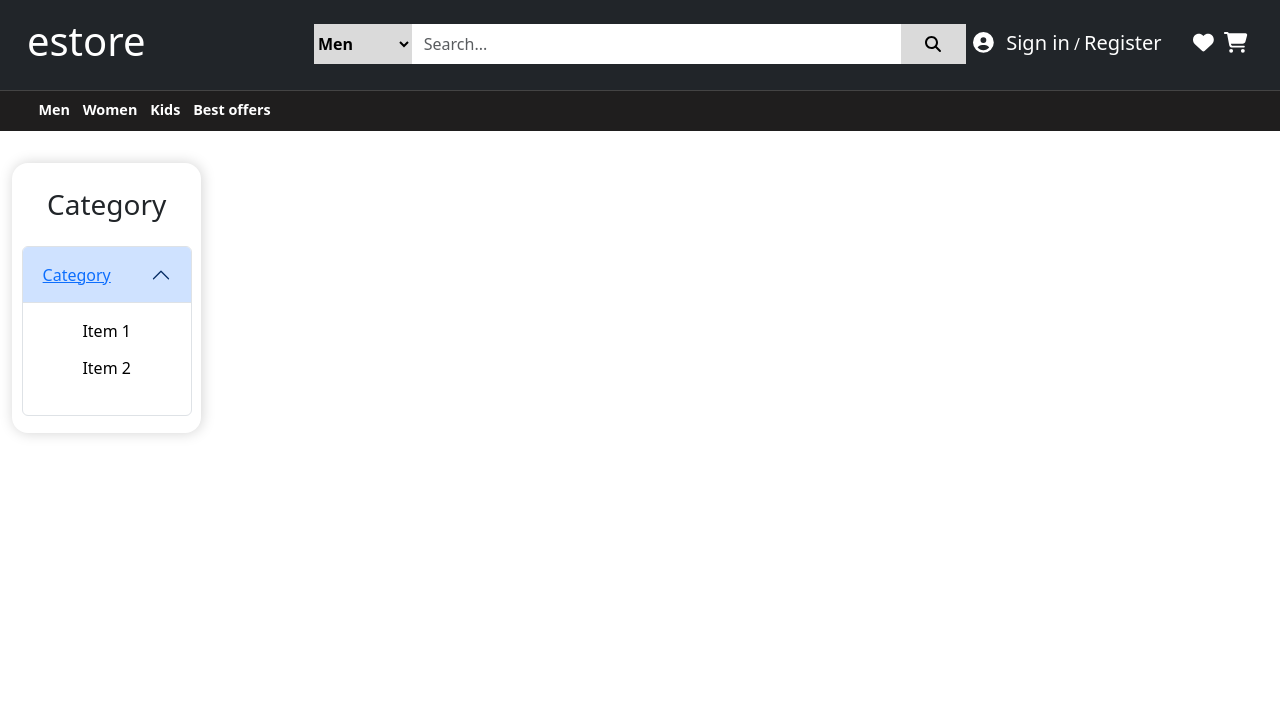
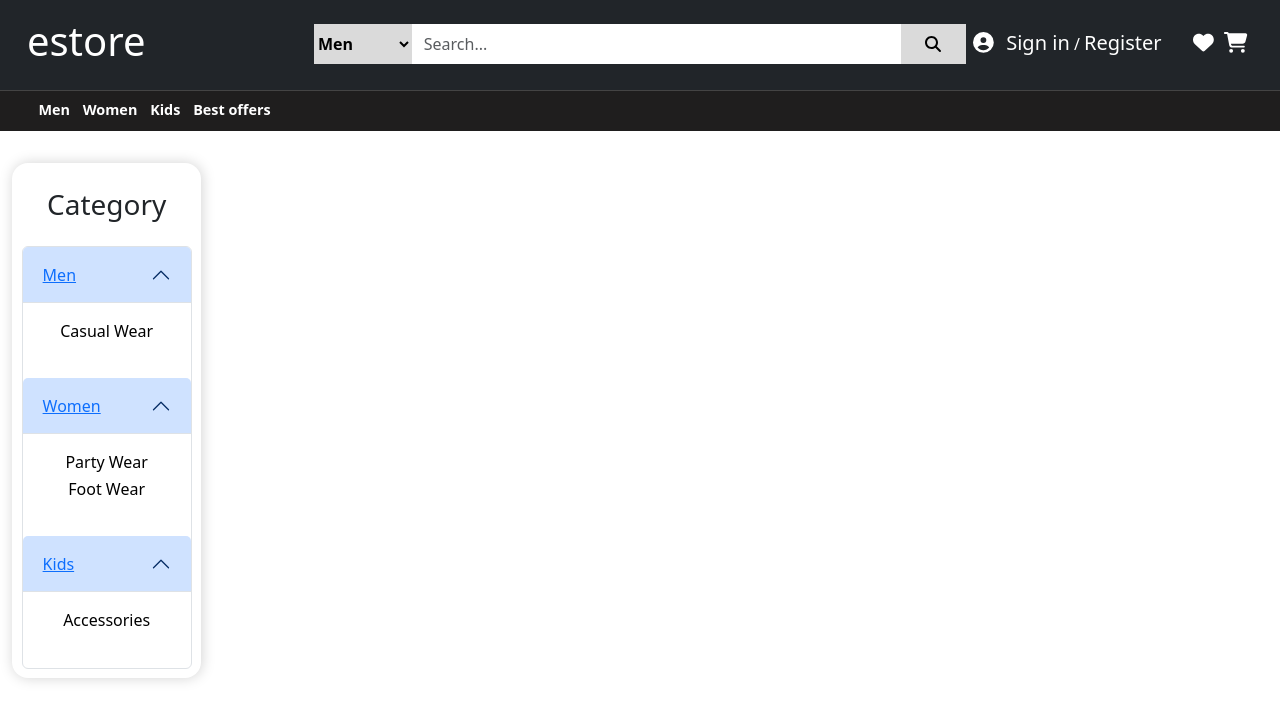
Before and after one commit to Lewoczegg/eStore, an Angular app in the folder eStore/: page /home in a window 1280 px wide. Shown: the top 720 px of the page. Built offline with nearby package versions, Linux system fonts and the light colour scheme.

Commit message:
Populate categoires with sample data

```diff
--- a/eStore/src/app/home/components/sidenavigation/sidenavigation.component.html
+++ b/eStore/src/app/home/components/sidenavigation/sidenavigation.component.html
@@ -5,29 +5,32 @@
 
   <div class="accordion">
     <div class="accordion-item individual-category">
+      @for (mainCateogry of getCategoires(); track $index) {
       <div class="accordion-header">
         <button
           class="accordion-button"
           type="button"
           data-bs-toggle="collapse"
-          data-bs-target="#collapseOne"
+          [attr.data-bs-target]="'#collapse' + $index"
         >
-          <div class="category-title"><a href="#">Category</a></div>
+          <div class="category-title">
+            <a href="#">{{ mainCateogry.category }}</a>
+          </div>
         </button>
       </div>
-      <div
-        id="collapseOne"
-        class="accordion-collapse collapse show"
-        data-bs-parent="#accordionExample"
-      >
+      <div [id]="'collapse' + $index" class="accordion-collapse collapse show">
         <div class="accordion-body">
           <ul>
-            <li class="sub-items"><a href="#">Item 1</a></li>
-            <li class="sub-items"><a href="#">Item 2</a></li>
-
+            <li class="sub-items">
+              @for (subCategory of getCategoires(mainCateogry.id); track $index)
+              {
+              <a href="#">{{ subCategory.category }}</a>
+              }
+            </li>
           </ul>
         </div>
       </div>
+      }
     </div>
   </div>
 </div>
--- a/eStore/src/app/home/components/sidenavigation/sidenavigation.component.scss
+++ b/eStore/src/app/home/components/sidenavigation/sidenavigation.component.scss
@@ -28,7 +28,7 @@
             a {
                 text-decoration: none;
                 color: black;
-                @include underline-transition(0.3)
+                @include underline-transition(0.5)
             }
         }
     }
--- a/eStore/src/app/home/components/sidenavigation/sidenavigation.component.ts
+++ b/eStore/src/app/home/components/sidenavigation/sidenavigation.component.ts
@@ -1,12 +1,22 @@
 import { Component } from '@angular/core';
+import { Category } from '../../types/category.type';
+import { CategoryService } from '../../services/category.service';
 
 @Component({
   selector: 'app-sidenavigation',
   standalone: true,
   imports: [],
   templateUrl: './sidenavigation.component.html',
-  styleUrl: './sidenavigation.component.scss'
+  styleUrl: './sidenavigation.component.scss',
 })
 export class SidenavigationComponent {
+  categoreis: Category[] = [];
 
+  constructor(categoryService: CategoryService) {
+    this.categoreis = categoryService.getAllCategories();
+  }
+
+  getCategoires(parent_category_id?: number): Category[] {
+    return this.categoreis.filter((category) => category.parent_category_id === parent_category_id);
+  }
 }
--- /dev/null
+++ b/eStore/src/app/home/sampleData/category.data.ts
@@ -0,0 +1,36 @@
+import { Category } from '../types/category.type';
+
+export const categories: Category[] = [
+  {
+    id: 1,
+    category: 'Men',
+  },
+  {
+    id: 2,
+    category: 'Women',
+  },
+  {
+    id: 3,
+    category: 'Kids',
+  },
+  {
+    id: 4,
+    category: 'Casual Wear',
+    parent_category_id: 1,
+  },
+  {
+    id: 5,
+    category: 'Party Wear',
+    parent_category_id: 2,
+  },
+  {
+    id: 6,
+    category: 'Foot Wear',
+    parent_category_id: 2,
+  },
+  {
+    id: 7,
+    category: 'Accessories',
+    parent_category_id: 3,
+  },
+];
--- /dev/null
+++ b/eStore/src/app/home/services/category.service.ts
@@ -0,0 +1,14 @@
+import { Injectable } from '@angular/core';
+import { Category } from '../types/category.type';
+import { categories } from '../sampleData/category.data';
+
+@Injectable({
+  providedIn: 'root',
+})
+export class CategoryService {
+  constructor() {}
+
+  getAllCategories(): Category[] {
+    return categories;
+  }
+}
--- /dev/null
+++ b/eStore/src/app/home/types/category.type.ts
@@ -0,0 +1,5 @@
+export interface Category {
+  id: number;
+  category: string;
+  parent_category_id?: number;
+}
```
Also changed, not shown: 1 other file (tests, documents, lock files or other folders).
